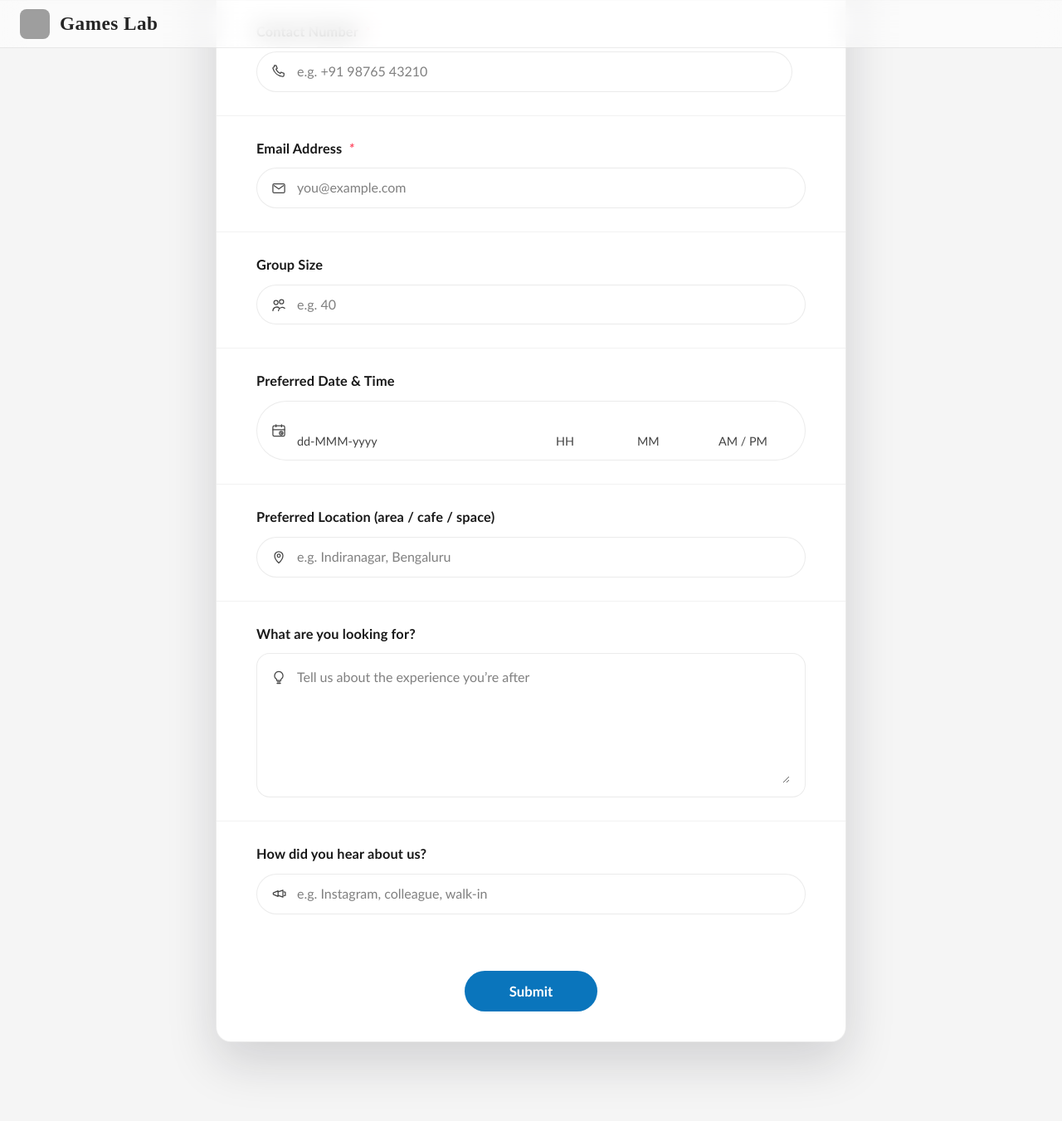
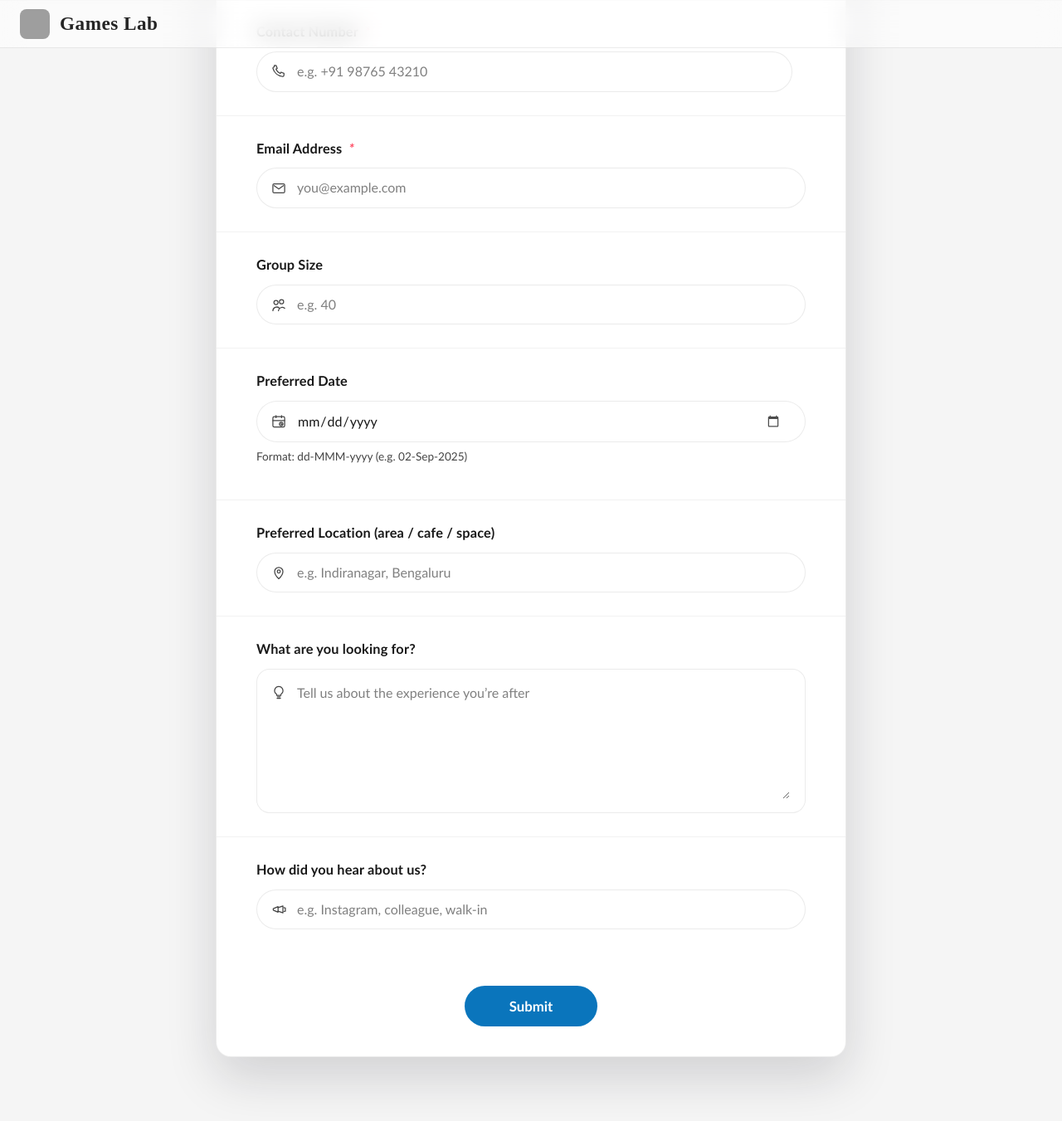
Before and after one commit to gameslabbangalore-maker/website, a Jekyll site: the page built from enquiry.html, in a window 1280 px wide and 1400 px high, scrolled down 811 px. Shown: the top 1351 px of the window at 83% size. Built offline with Jekyll 4.4.1, drawn with Linux system fonts in a browser that asks for light colours; grey boxes are pictures that could not be loaded.

Commit message:
Use native date picker for enquiry date

```diff
--- a/assets/css/enquiry.css
+++ b/assets/css/enquiry.css
@@ -221,6 +221,7 @@
 .enquiry-form input[type="text"],
 .enquiry-form input[type="email"],
 .enquiry-form input[type="tel"],
+.enquiry-form input[type="date"],
 .enquiry-form .zf-form-sBox {
   width: 100%;
   border: none;
@@ -347,67 +348,32 @@
   pointer-events: none;
 }
 
-.enquiry-datetime {
-  position: relative;
-  display: flex;
-  align-items: center;
-  width: 100%;
-  flex-wrap: wrap;
-  gap: 16px;
-  border: 1px solid var(--enquiry-border);
-  border-radius: 999px;
-  padding: 12px 18px 12px 48px;
-  background: var(--enquiry-input-bg);
-  transition: border-color 0.2s ease, box-shadow 0.2s ease, background 0.2s ease;
+.enquiry-input--date {
+  padding-right: 28px;
 }
 
-.enquiry-datetime-fields {
-  display: flex;
-  flex: 1 1 auto;
-  flex-wrap: wrap;
-  gap: 12px;
-  align-items: center;
+.enquiry-input--date input[type="date"] {
+  min-width: 0;
+  font: inherit;
+  color: inherit;
+  background: transparent;
+  appearance: auto;
+  -webkit-appearance: auto;
 }
 
-.enquiry-datetime-field {
-  display: flex;
-  flex-direction: column;
-  gap: 4px;
-  min-width: 86px;
-  margin: 0;
-  float: none !important;
-  flex: 0 0 auto;
+.enquiry-input--date input[type="date"]::-webkit-calendar-picker-indicator {
+  cursor: pointer;
+  filter: opacity(0.7);
 }
 
-.enquiry-datetime-fields .zf-subDate.enquiry-datetime-field {
-  flex: 1 1 200px;
+.dark .enquiry-input--date input[type="date"]::-webkit-calendar-picker-indicator {
+  filter: invert(0.7);
 }
 
-.enquiry-datetime-field input,
-.enquiry-datetime-field select {
-  border: none;
-  background: transparent;
-  padding: 0;
-  font: inherit;
-  color: var(--enquiry-text);
-  min-width: 0;
-}
-
-.enquiry-datetime-field input {
-  min-width: 150px;
-}
-
-.enquiry-datetime-field select {
-  padding-right: 18px;
-  cursor: pointer;
-}
-
-.enquiry-datetime-field label {
-  font-size: 0.75rem;
+.enquiry-field-hint {
+  margin-top: 8px;
+  font-size: 0.85rem;
   color: var(--enquiry-muted);
-  padding: 0;
-  margin: 0;
-  text-align: left;
 }
 
 .enquiry-field-icon {
@@ -424,31 +390,26 @@
   pointer-events: none;
 }
 
-.enquiry-input select,
-.enquiry-datetime select {
+.enquiry-input select {
   padding-right: 24px;
   cursor: pointer;
 }
 
-.enquiry-input select option,
-.enquiry-datetime select option {
+.enquiry-input select option {
   background-color: var(--enquiry-surface);
   color: var(--enquiry-text);
 }
 
-.dark .enquiry-input select option,
-.dark .enquiry-datetime select option {
+.dark .enquiry-input select option {
   color: var(--enquiry-text);
 }
 
-.enquiry-input select,
-.enquiry-datetime select {
+.enquiry-input select {
   background-color: transparent;
   color-scheme: light;
 }
 
-.dark .enquiry-input select,
-.dark .enquiry-datetime select {
+.dark .enquiry-input select {
   color-scheme: dark;
 }
 
@@ -491,16 +452,14 @@
 }
 
 .enquiry-input:focus-within,
-.enquiry-textarea:focus-within,
-.enquiry-datetime:focus-within {
+.enquiry-textarea:focus-within {
   border-color: var(--enquiry-accent);
   box-shadow: 0 0 0 3px var(--enquiry-accent-soft);
   background: color-mix(in srgb, var(--enquiry-surface) 92%, var(--enquiry-accent) 8%);
 }
 
 .enquiry-input:focus-within .enquiry-field-icon,
-.enquiry-textarea:focus-within .enquiry-field-icon,
-.enquiry-datetime:focus-within .enquiry-field-icon {
+.enquiry-textarea:focus-within .enquiry-field-icon {
   color: var(--enquiry-accent);
 }
 
@@ -549,8 +508,7 @@
   }
 
   .enquiry-form .zf-nameWrapper span,
-  .enquiry-form .zf-phonefld .zf-phwrapper span,
-  .enquiry-form .zf-subDate {
+  .enquiry-form .zf-phonefld .zf-phwrapper span {
     flex: 1 1 100%;
   }
 
--- a/assets/js/enquiry-validation.js
+++ b/assets/js/enquiry-validation.js
@@ -398,3 +398,104 @@ function zf_SetDateAndMonthRegexBasedOnDateFormate(dateFormat) {
 if (typeof window !== 'undefined' && typeof window.enquirySyncDateTimeParts !== 'function') {
   window.enquirySyncDateTimeParts = function () {};
 }
+
+if (typeof window !== 'undefined') {
+  (function () {
+    var monthAbbr = ['Jan', 'Feb', 'Mar', 'Apr', 'May', 'Jun', 'Jul', 'Aug', 'Sep', 'Oct', 'Nov', 'Dec'];
+    var monthLookup = monthAbbr.reduce(function (acc, abbr, index) {
+      acc[abbr.toLowerCase()] = index;
+      return acc;
+    }, {});
+
+    function isoToEnquiry(isoValue) {
+      if (!isoValue || typeof isoValue !== 'string') {
+        return '';
+      }
+      var parts = isoValue.split('-');
+      if (parts.length !== 3) {
+        return '';
+      }
+      var year = parts[0];
+      var monthIndex = parseInt(parts[1], 10);
+      var day = parts[2];
+      if (!year || isNaN(monthIndex) || !day) {
+        return '';
+      }
+      var monthName = monthAbbr[monthIndex - 1];
+      if (!monthName) {
+        return '';
+      }
+      var paddedDay = day.padStart(2, '0');
+      return paddedDay + '-' + monthName + '-' + year;
+    }
+
+    function enquiryToIso(enquiryValue) {
+      if (!enquiryValue || typeof enquiryValue !== 'string') {
+        return '';
+      }
+      var parts = enquiryValue.split('-');
+      if (parts.length !== 3) {
+        return '';
+      }
+      var day = parts[0];
+      var monthName = parts[1];
+      var year = parts[2];
+      if (!day || !monthName || !year) {
+        return '';
+      }
+      var lookupKey = monthName.toLowerCase();
+      var monthIndex = Object.prototype.hasOwnProperty.call(monthLookup, lookupKey)
+        ? monthLookup[lookupKey]
+        : -1;
+      if (monthIndex < 0) {
+        return '';
+      }
+      var paddedDay = day.padStart(2, '0');
+      var paddedMonth = String(monthIndex + 1).padStart(2, '0');
+      return year + '-' + paddedMonth + '-' + paddedDay;
+    }
+
+    function syncDateValue() {
+      var hiddenInput = document.getElementById('DateTime_date');
+      if (!hiddenInput) {
+        return '';
+      }
+      var dateInput = document.getElementById('DateTime_date_picker');
+      var formatted = isoToEnquiry(dateInput ? dateInput.value : '');
+      hiddenInput.value = formatted;
+      return formatted;
+    }
+
+    function initDatePickerSync() {
+      var dateInput = document.getElementById('DateTime_date_picker');
+      var hiddenInput = document.getElementById('DateTime_date');
+      if (!dateInput || !hiddenInput) {
+        window.enquirySyncDateTimeParts = function () {};
+        return;
+      }
+
+      if (!dateInput.value && hiddenInput.value) {
+        var isoValue = enquiryToIso(hiddenInput.value);
+        if (isoValue) {
+          dateInput.value = isoValue;
+        }
+      }
+
+      var handleInputChange = function () {
+        syncDateValue();
+      };
+
+      dateInput.addEventListener('change', handleInputChange);
+      dateInput.addEventListener('input', handleInputChange);
+
+      window.enquirySyncDateTimeParts = syncDateValue;
+      syncDateValue();
+    }
+
+    if (document.readyState === 'loading') {
+      document.addEventListener('DOMContentLoaded', initDatePickerSync);
+    } else {
+      initDatePickerSync();
+    }
+  }());
+}
--- a/enquiry.html
+++ b/enquiry.html
@@ -206,115 +206,25 @@ Plan Your Event with Games Lab
       </div>
       <div class="zf-clearBoth"></div>
     </div>
-    <div class="zf-tempFrmWrapper zf-date enquiry-field enquiry-field--datetime">
-      <label class="zf-labelName" for="DateTime_date">Preferred Date &amp; Time</label>
+    <div class="zf-tempFrmWrapper zf-date enquiry-field enquiry-field--date">
+      <label class="zf-labelName" for="DateTime_date_picker">Preferred Date</label>
       <div class="zf-tempContDiv">
-        <div class="enquiry-datetime">
+        <div class="enquiry-input enquiry-input--date">
           <span class="enquiry-field-icon" aria-hidden="true">
             <svg class="enquiry-field-icon-svg">
               <use href="#icon-calendar"></use>
             </svg>
           </span>
-          <div class="enquiry-datetime-fields">
-            <span class="zf-subDate enquiry-datetime-field">
-              <input type="text" class="zf-hasDatepicker" maxlength="25" checktype="c4" name="DateTime_date" id="DateTime_date" value="" placeholder="" />
-              <label>dd-MMM-yyyy</label>
-            </span>
-            <span class="enquiry-datetime-field">
-              <select class="zf-form-sBox" name="DateTime_hours" checktype="c1">
-              <option value=""></option>
-              <option value="01">01</option>
-              <option value="02">02</option>
-              <option value="03">03</option>
-              <option value="04">04</option>
-              <option value="05">05</option>
-              <option value="06">06</option>
-              <option value="07">07</option>
-              <option value="08">08</option>
-              <option value="09">09</option>
-              <option value="10">10</option>
-              <option value="11">11</option>
-              <option value="12">12</option>
-            </select>
-            <label>HH</label>
-            </span>
-            <span class="enquiry-datetime-field">
-              <select class="zf-form-sBox" name="DateTime_minutes" checktype="c1">
-              <option value=""></option>
-              <option value="00">00</option>
-              <option value="01">01</option>
-              <option value="02">02</option>
-              <option value="03">03</option>
-              <option value="04">04</option>
-              <option value="05">05</option>
-              <option value="06">06</option>
-              <option value="07">07</option>
-              <option value="08">08</option>
-              <option value="09">09</option>
-              <option value="10">10</option>
-              <option value="11">11</option>
-              <option value="12">12</option>
-              <option value="13">13</option>
-              <option value="14">14</option>
-              <option value="15">15</option>
-              <option value="16">16</option>
-              <option value="17">17</option>
-              <option value="18">18</option>
-              <option value="19">19</option>
-              <option value="20">20</option>
-              <option value="21">21</option>
-              <option value="22">22</option>
-              <option value="23">23</option>
-              <option value="24">24</option>
-              <option value="25">25</option>
-              <option value="26">26</option>
-              <option value="27">27</option>
-              <option value="28">28</option>
-              <option value="29">29</option>
-              <option value="30">30</option>
-              <option value="31">31</option>
-              <option value="32">32</option>
-              <option value="33">33</option>
-              <option value="34">34</option>
-              <option value="35">35</option>
-              <option value="36">36</option>
-              <option value="37">37</option>
-              <option value="38">38</option>
-              <option value="39">39</option>
-              <option value="40">40</option>
-              <option value="41">41</option>
-              <option value="42">42</option>
-              <option value="43">43</option>
-              <option value="44">44</option>
-              <option value="45">45</option>
-              <option value="46">46</option>
-              <option value="47">47</option>
-              <option value="48">48</option>
-              <option value="49">49</option>
-              <option value="50">50</option>
-              <option value="51">51</option>
-              <option value="52">52</option>
-              <option value="53">53</option>
-              <option value="54">54</option>
-              <option value="55">55</option>
-              <option value="56">56</option>
-              <option value="57">57</option>
-              <option value="58">58</option>
-              <option value="59">59</option>
-            </select>
-            <label>MM</label>
-            </span>
-            <span class="enquiry-datetime-field">
-              <select class="zf-form-sBox" name="DateTime_meridiem" checktype="c1">
-              <option value=""></option>
-              <option>AM</option>
-              <option>PM</option>
-            </select>
-            <label>AM / PM</label>
-            </span>
-          </div>
+          <input
+            type="date"
+            id="DateTime_date_picker"
+            class="enquiry-date-picker"
+            aria-describedby="DateTime_date_hint"
+          />
+          <input type="hidden" name="DateTime_date" id="DateTime_date" checktype="c4" value="" />
         </div>
         <p id="DateTime_error" class="zf-errorMessage" style="display:none;">Invalid value</p>
+        <p class="enquiry-field-hint" id="DateTime_date_hint">Format: dd-MMM-yyyy (e.g. 02-Sep-2025)</p>
       </div>
       <div class="zf-clearBoth"></div>
     </div>
```
Also changed, not shown: other parts of enquiry.html (+1 -1 lines).
